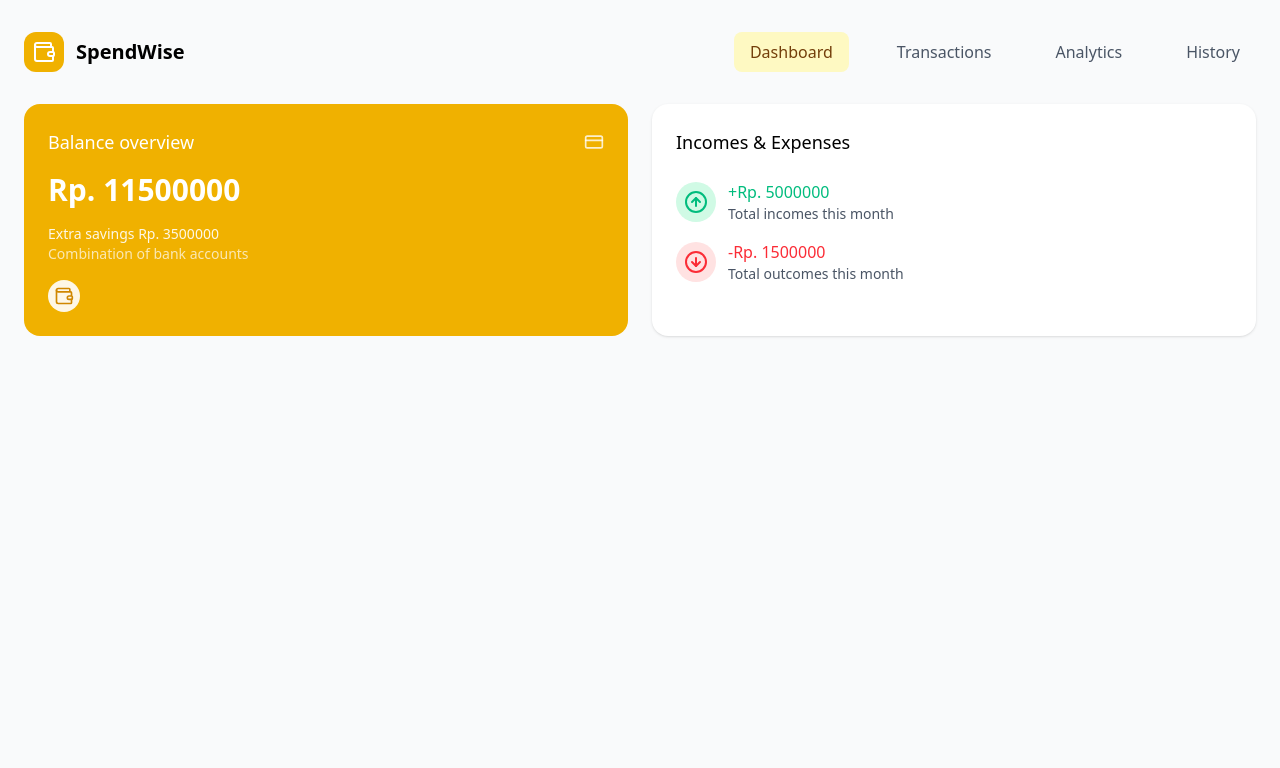
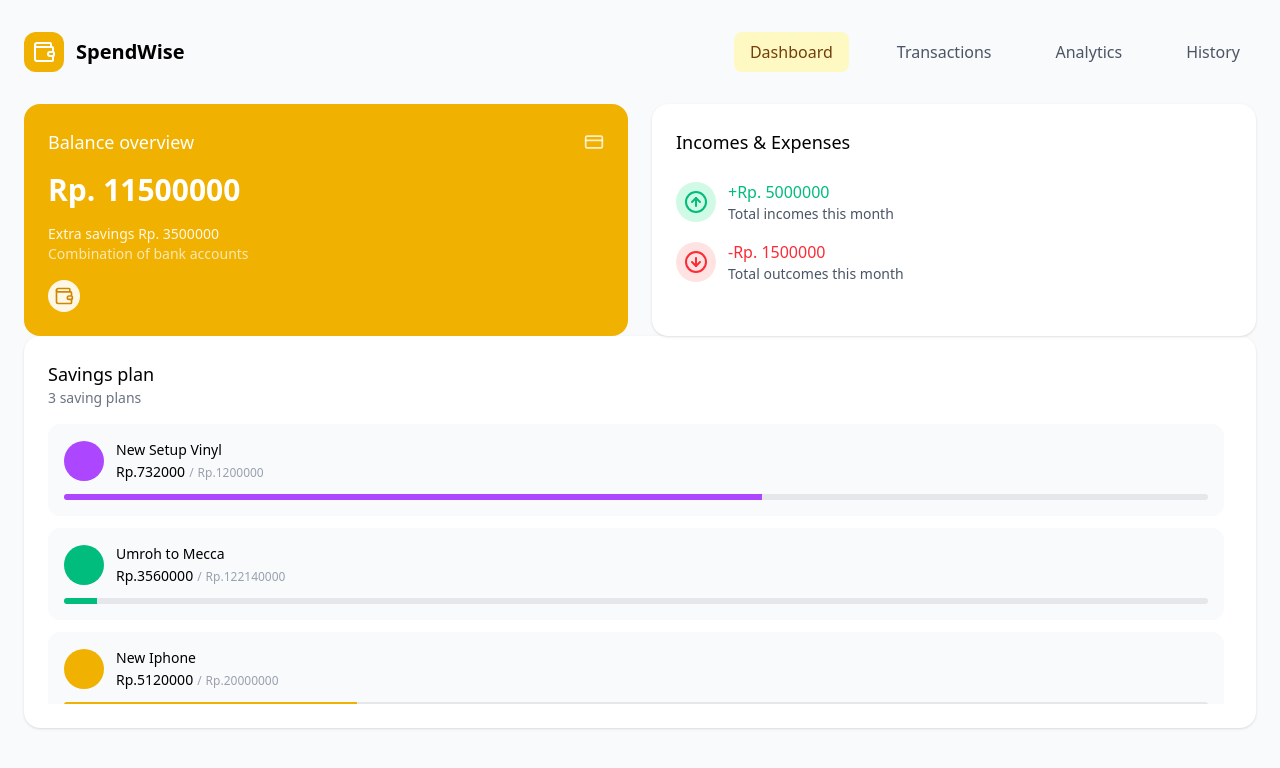
Before and after one commit to kiptr/SpendWise, a React (Vite) app: page / in a window 1280 px wide. Shown: the top 768 px of the page. Built offline with nearby package versions, Linux system fonts and the light colour scheme.

Commit message:
feat: integrate SavingPlan into dashboard page

```diff
--- a/src/pages/Dashboard.tsx
+++ b/src/pages/Dashboard.tsx
@@ -1,12 +1,17 @@
 import React from "react";
 import { BalanceCard } from "../components/BalanceCard";
 import { IncomeExpenses } from "../components/IncomeExpenses";
+import { SavingPlans } from "../components/SavingPlans";
+import { mockSavingPlans } from "../data/mock";
 
 export function Dashboard() {
   return (
-    <div className="grid grid-cols-1 sm:grid-cols-2 gap-6">
-      <BalanceCard balance={11500000} savings={3500000} />
-      <IncomeExpenses incomes={5000000} expenses={1500000} />
+    <div>
+      <div className="grid grid-cols-1 sm:grid-cols-2 gap-6">
+        <BalanceCard balance={11500000} savings={3500000} />
+        <IncomeExpenses incomes={5000000} expenses={1500000} />
+      </div>
+      <SavingPlans plans={mockSavingPlans} />
     </div>
   );
 }
```
